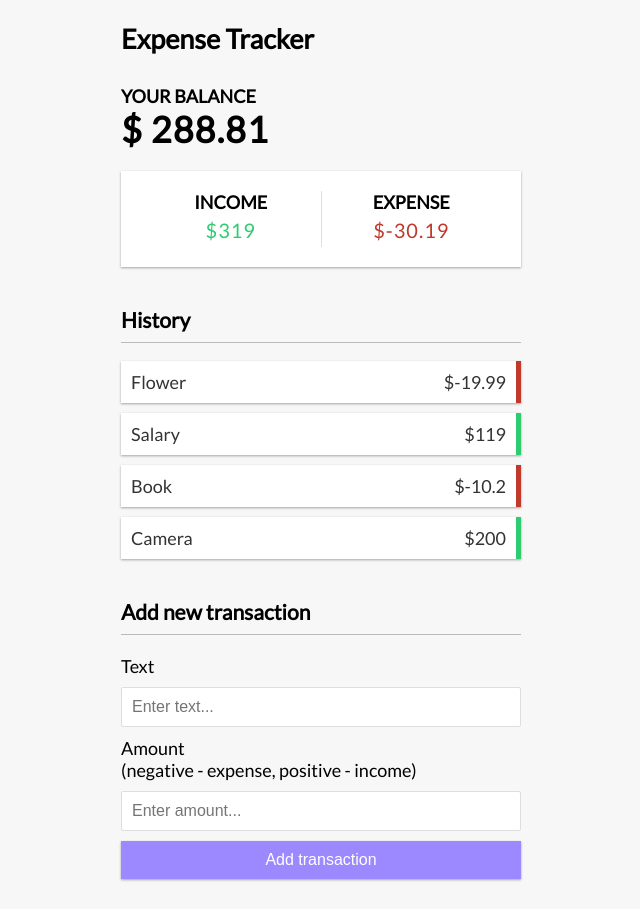
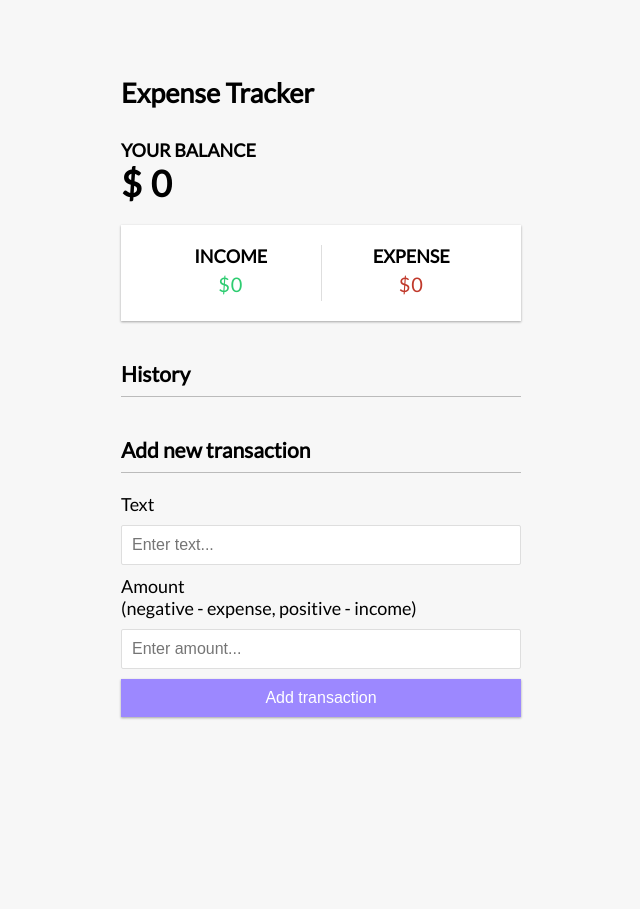
Before and after one commit to apel-pompi/vue-expense-tracker, a Vue app in the folder vue-expense-tracker/: page / in a window 1280 px wide. Shown: the whole page, without its empty margins (319-959 px from the left). After the commit the page ends 800 px from the top, so only its background shows below. Built offline with nearby package versions, Linux system fonts and the light colour scheme.

Commit message:
Transacton locl storage

```diff
--- a/vue-expense-tracker/src/App.vue
+++ b/vue-expense-tracker/src/App.vue
@@ -16,17 +16,20 @@ import IncomeExpense from "./components/IncomeExpense.vue";
 import TansactionList from "./components/TansactionList.vue";
 import AddTransaction from "./components/AddTransaction.vue";
 
-import { ref,computed } from "vue";
+import { ref,computed,onMounted } from "vue";
 import { useToast } from "vue-toastification";
 
 const toast = useToast();
 
-const transactions = ref([
-        {id:1,text:'Flower',amount:-19.99},
-        {id:2,text:'Salary',amount:119.00},
-        {id:3,text:'Book',amount:-10.20},
-        {id:4,text:'Camera',amount:200.00},
-    ]);
+onMounted(() => {
+  const saveTransaction = JSON.parse(
+    localStorage.getItem('transaction'));
+    if(saveTransaction){
+      transactions.value = saveTransaction;
+    }
+});
+
+const transactions = ref([]);
 //get total
 const total = computed(()=>{
   return transactions.value.reduce((acc,transaction)=>{
@@ -59,6 +62,7 @@ const handleTransactionSubmitted = (transactionData) => {
     text:transactionData.text,
     amount:transactionData.amount
   });
+  saveTransactionToLocalStorage();
   toast.success('Transaction added');
 };
 
@@ -70,7 +74,14 @@ const generateUniqueId = () => {
 //Deleted Transaction
 const handleTransactionDeleted = (id)=>{
   transactions.value = transactions.value.filter((transaction) => transaction.id !== id);
+  saveTransactionToLocalStorage();
   toast.error('Transaction Deleted');
+}
+
+
+//save to local storage
+const saveTransactionToLocalStorage = ()=> {
+  localStorage.setItem('transaction',JSON.stringify(transactions.value));
 }
 </script>
 
```
